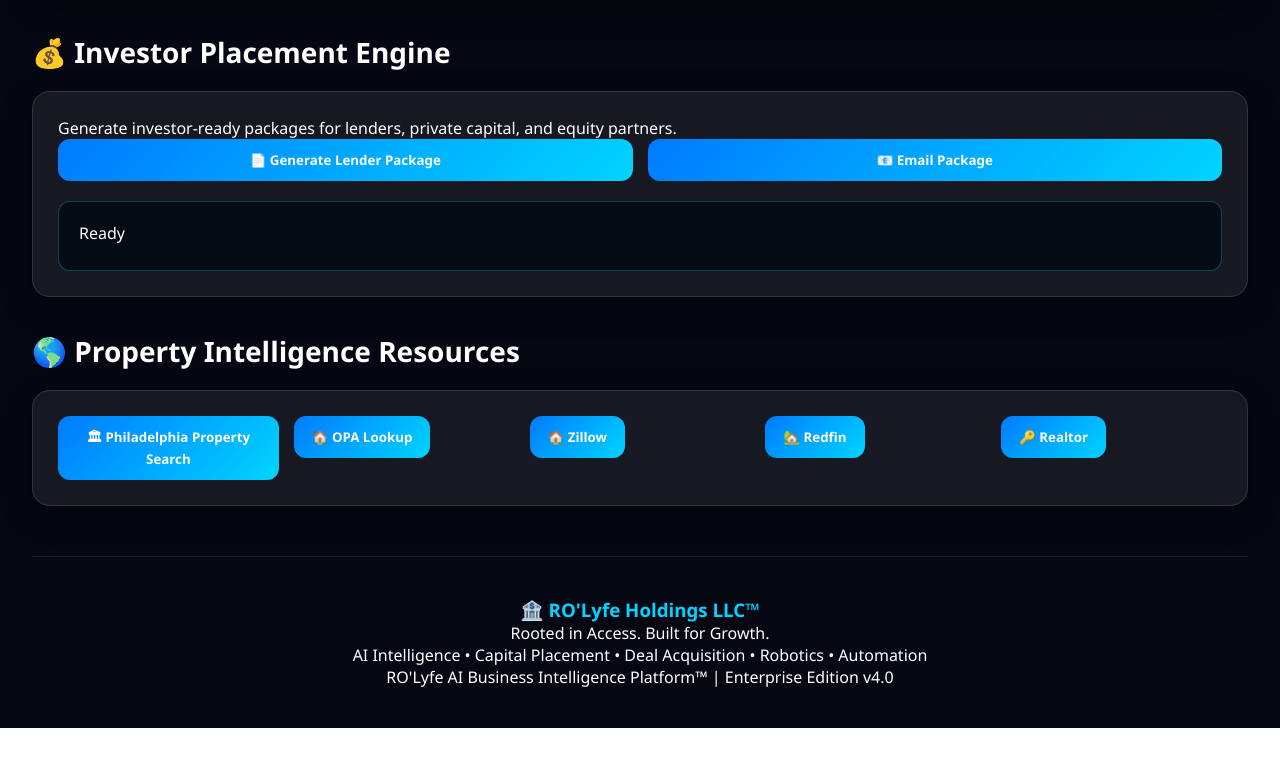
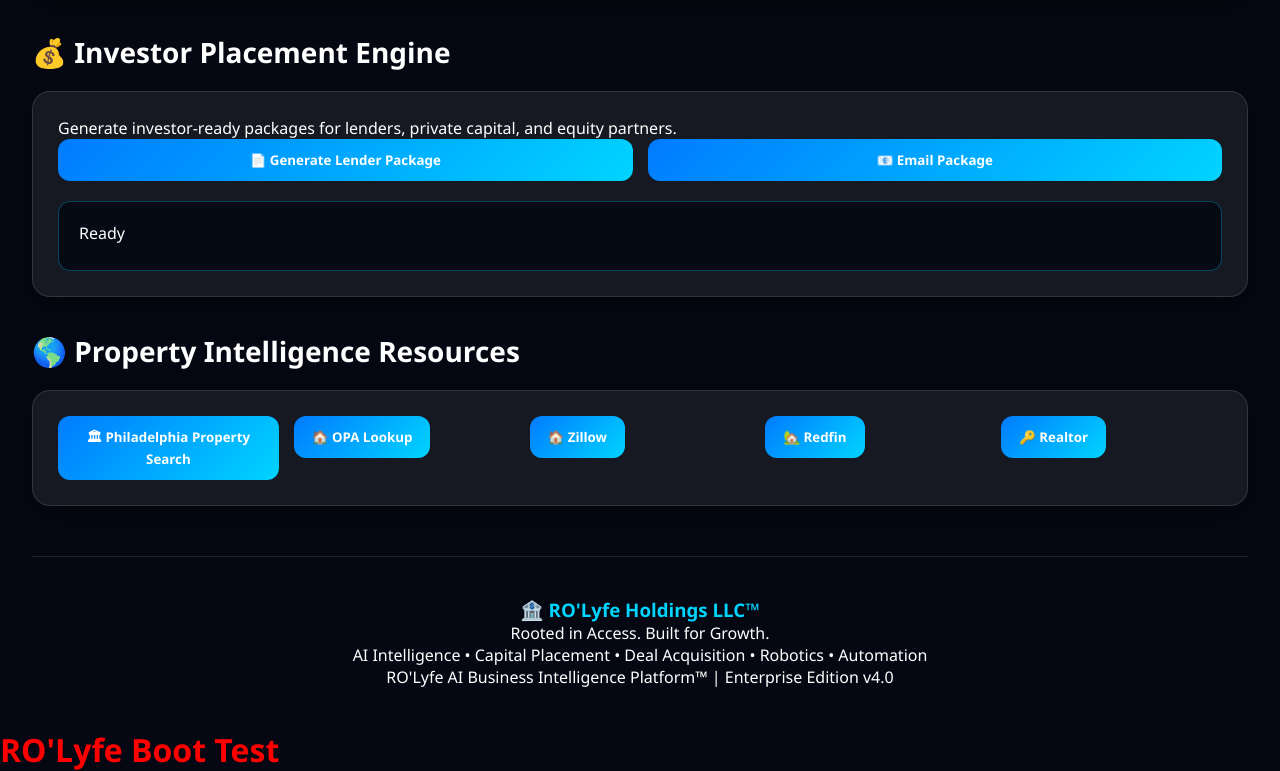
Before and after one commit to ROLRichman/RO-Lyfe-AI-Business-Intelligence-Platform-, a plain HTML site: page index.html in a window 1280 px wide. Shown: the part 7843-8614 px from the top of the page. Before the commit the page ends 8571 px from the top, so only its background shows below. Drawn offline with nearby package versions, Linux system fonts and the light colour scheme; a script that the page names is missing; files whose address does not match are found by name.

Commit message:
Add header for RO'Lyfe Boot Test

```diff
--- a/index.html
+++ b/index.html
@@ -2867,5 +2867,8 @@
 
 </body>
 
+  <h1 style="color:red;">
+RO'Lyfe Boot Test
+  </h1>
 
   </html>
```
